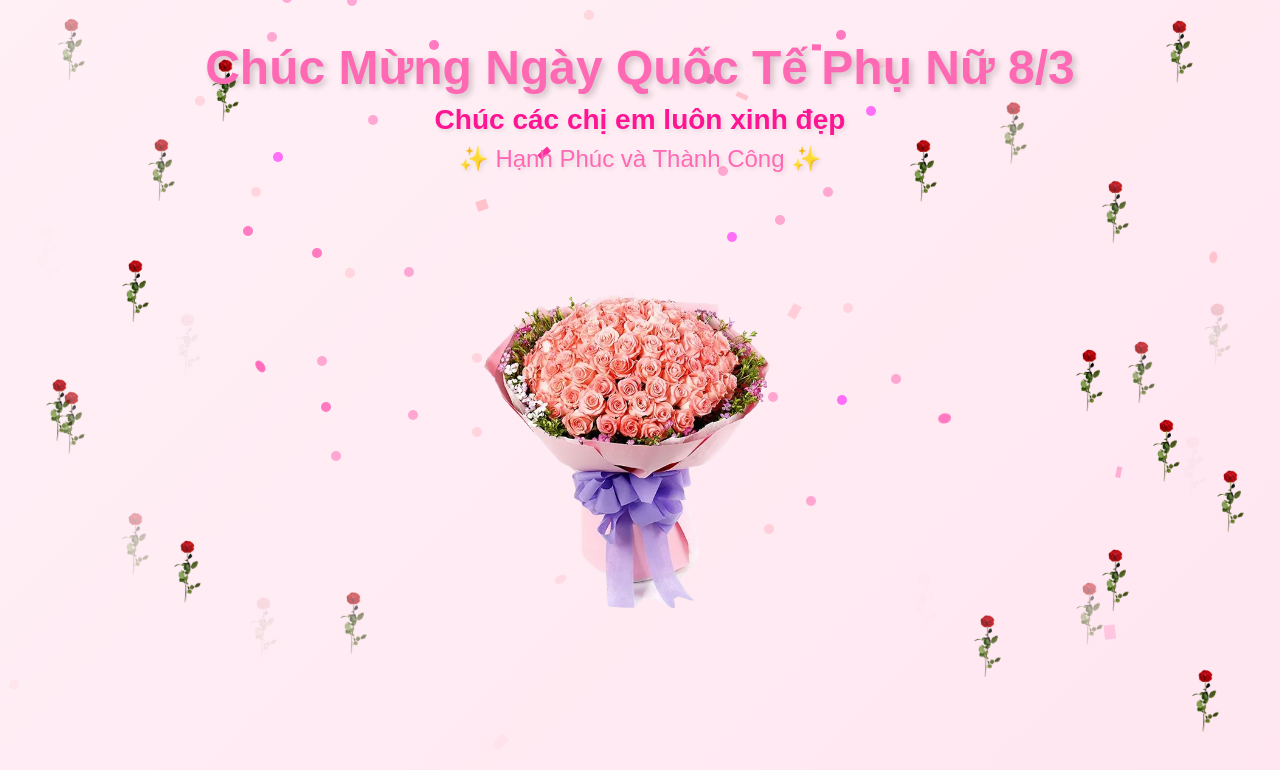
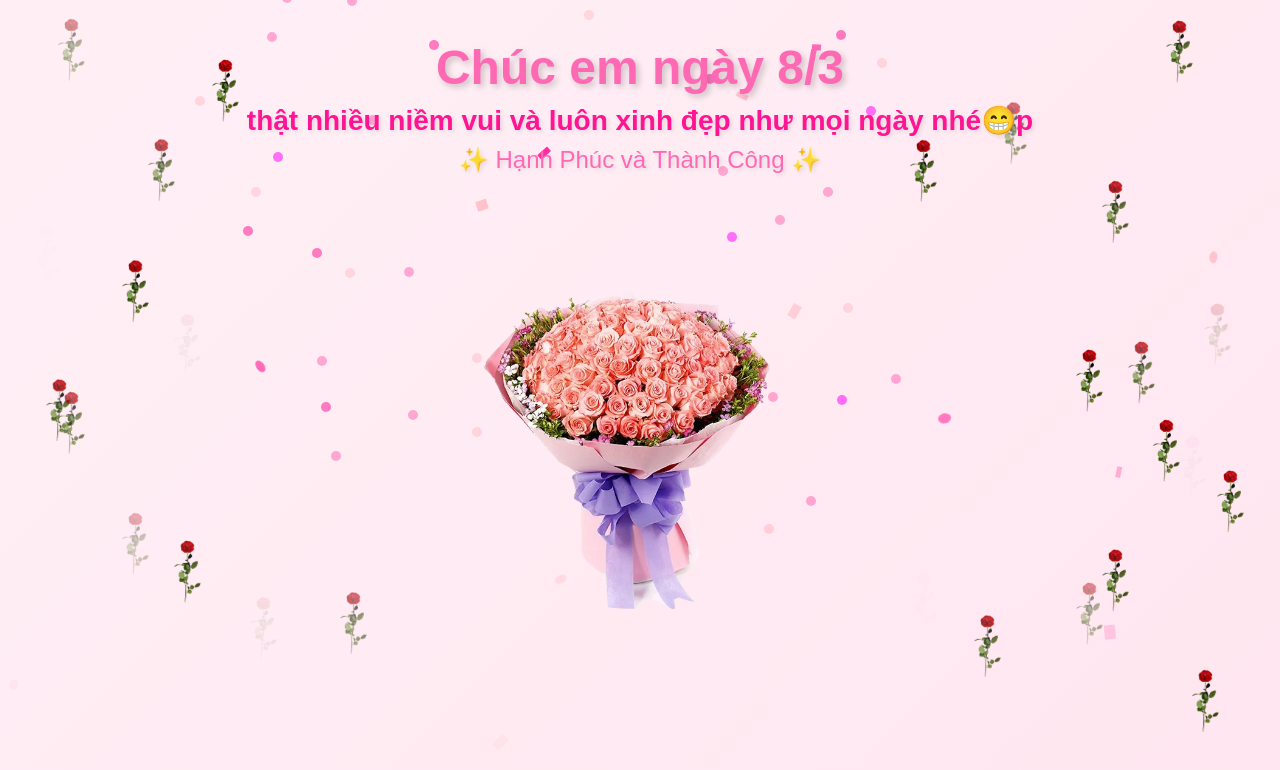
Before and after one commit to saoxanhbaola-arch/chucmung8-3, a plain HTML site: page index.html in a window 1280 px wide. Drawn offline with Linux system fonts and the light colour scheme.

Commit message:
Update index.html

```diff
--- a/index.html
+++ b/index.html
@@ -165,8 +165,8 @@
 <body>
     <div class="container">
         <div class="text-box">
-            <h1> Chúc Mừng Ngày Quốc Tế Phụ Nữ 8/3 </h1>
-            <p class="subtitle1">Chúc các chị em luôn xinh đẹp</p>
+            <h1> Chúc em ngày 8/3</h1>
+            <p class="subtitle1">thật nhiều niềm vui và luôn xinh đẹp như mọi ngày nhé😁p</p>
             <p class="subtitle2">✨ Hạnh Phúc và Thành Công ✨</p>
         </div>
 
```
